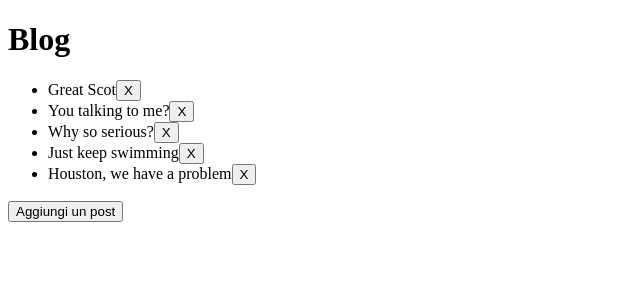
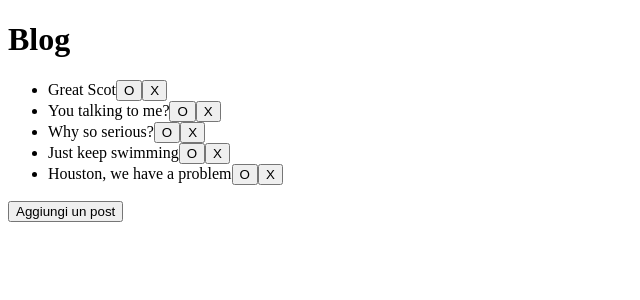
Before and after one commit to maisdesign/react-form, a React (Vite) app in the folder react-form/: page / in a window 1280 px wide. Shown: the top 300 px of the page, without its empty margins (0-640 px from the left). Built offline with nearby package versions, Linux system fonts and the light colour scheme.

Commit message:
Aggiunta possibilità di eliminare post usando filter, ora passo al css

```diff
--- a/react-form/src/App.jsx
+++ b/react-form/src/App.jsx
@@ -3,6 +3,7 @@ import { useState } from 'react'
 import QueryPosts from './components/QueryPosts.jsx'
 import AddPosts from './components/AddPosts.jsx'
 import ModifyPosts from './components/ModifyPosts.jsx'
+import DeletePosts from './components/DeletePosts.jsx'
 
 
 function App() {
@@ -10,6 +11,7 @@ function App() {
   const [postQuery, setPostQuery] = useState(posts)
   const [newPost, setNewPost] = useState({ title: '', body: '' });
   const [editPost, setEditPost] = useState(null);
+  const [deletePost, setDeletePost] = useState(null);
 
   function addPost() {
     const newId = postQuery.length + 1;
@@ -22,14 +24,24 @@ function App() {
     setPostQuery(postQuery.map((post) => ((post.id === modifiedPost.id) ? { ...post, ...modifiedPost } : { ...post })))
   }
 
+  function erasePost(toDelete) {
+    setPostQuery(postQuery.filter((post) => ((post.id !== toDelete))));
+    setDeletePost(null);
+  }
+
   return (
     <>
       <h1>Blog</h1>
       <ul className="posts-list">
-        <QueryPosts postQuery={postQuery} setEditPost={setEditPost} />
+        <QueryPosts postQuery={postQuery} setEditPost={setEditPost} setDeletePost={setDeletePost} />
 
       </ul>
+      {/* Bonus Modifica post */}
       {editPost !== null && <ModifyPosts toModify={postQuery.find((toModify) => toModify.id === editPost)} setEditPost={setEditPost} updatePost={updatePost} />}
+
+      {deletePost !== null && <DeletePosts deletePost={deletePost} erasePost={erasePost} />}
+
+      {/* Aggiungi Post */}
       <button className="add-post" onClick={() => setIsAddingPost(true)}>Aggiungi un post</button>
       {isAddingPost && <AddPosts setIsAddingPost={setIsAddingPost} isAddingPost={isAddingPost} newPost={newPost} setNewPost={setNewPost} addPost={addPost} />}
     </>
--- a/react-form/src/components/DeletePosts.jsx
+++ b/react-form/src/components/DeletePosts.jsx
@@ -1,4 +1,8 @@
-function DeletePosts() {
+function DeletePosts({ erasePost, deletePost }) {
 
+    return <>
+        <button className="post-delete" onClick={() => erasePost(deletePost)}>
+            Cancellalo</button >
+    </>
 }
 export default DeletePosts
--- a/react-form/src/components/ModifyPosts.jsx
+++ b/react-form/src/components/ModifyPosts.jsx
@@ -1,6 +1,6 @@
 import { useState } from 'react';
 
-function ModifyPosts({ toModify, setEditPost, updatePost }) {
+function ModifyPosts({ toModify, updatePost }) {
     const [modifiedPost, setModifiedPost] = useState({ id: toModify.id, title: toModify.title, body: toModify.body })
 
     return <>
--- a/react-form/src/components/QueryPosts.jsx
+++ b/react-form/src/components/QueryPosts.jsx
@@ -1,8 +1,10 @@
-function QueryPosts({ postQuery, setEditPost }) {
+function QueryPosts({ postQuery, setEditPost, setDeletePost }) {
     return postQuery.map((article) =>
         <li key={article.id} className="post-title">
             {article.title}
-            <button type="button" onClick={(e) => { e.preventDefault(); setEditPost(article.id) }}>X
+            <button type="button" onClick={(e) => { e.preventDefault(); setEditPost(article.id) }}>O
+            </button>
+            <button type="button" onClick={(e) => { e.preventDefault(); setDeletePost(article.id) }} >X
             </button>
         </li>
     )
```
